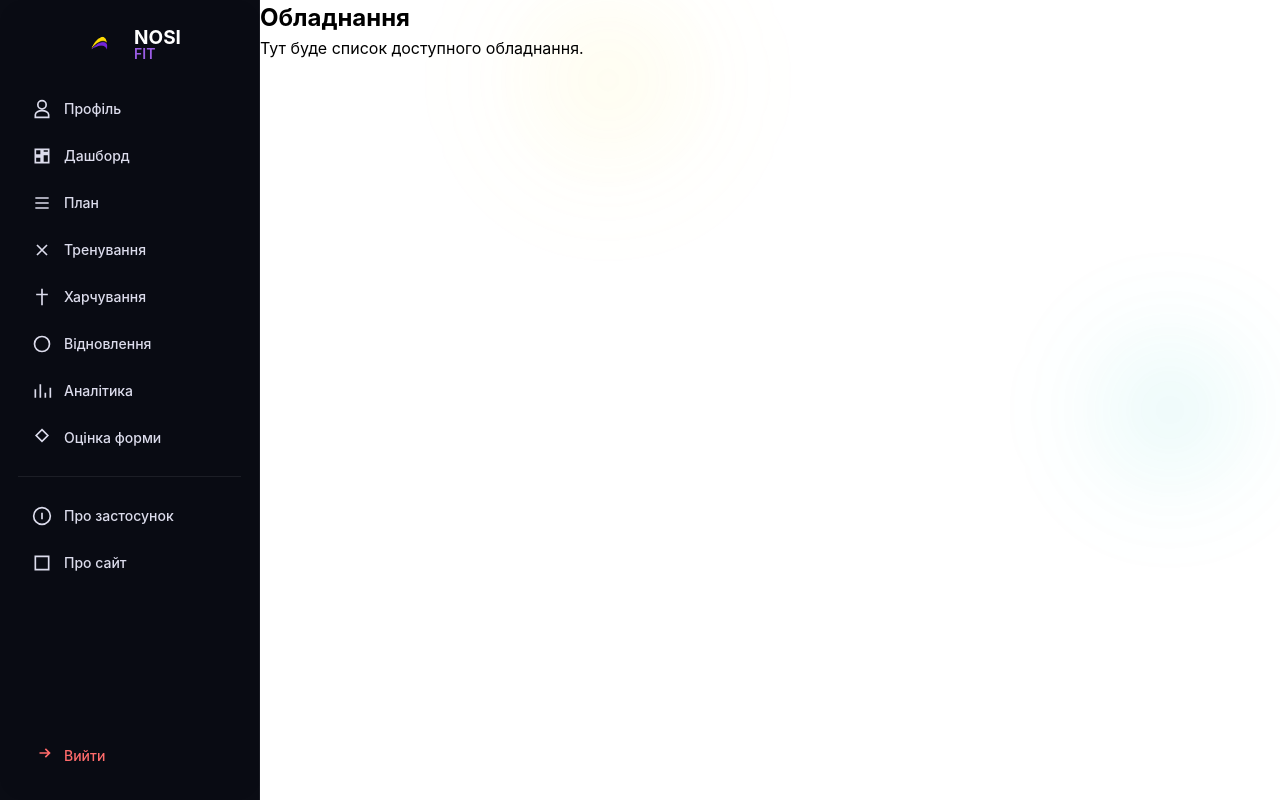
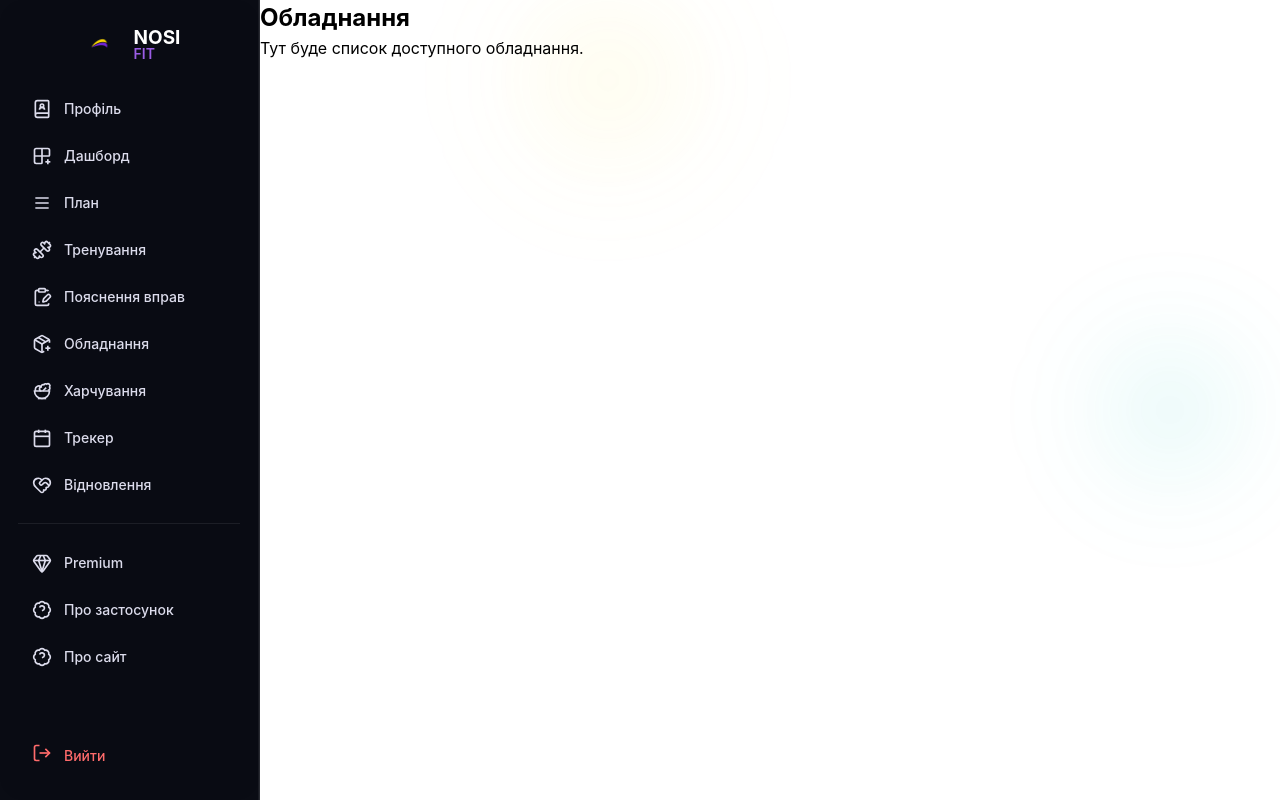
Before and after one commit to NosiOi/Nosi_website, a Flask app: page /equipment/ in a window 1280 px wide. Run offline with Flask 3, Linux system fonts and the light colour scheme.

Commit message:
The sidebar and new HTML pages have been created

```diff
--- a/myapp/app/static/css/components/sidebar.css
+++ b/myapp/app/static/css/components/sidebar.css
@@ -1,18 +1,14 @@
 .cmp-sidebar {
-    width: 260px;
-    min-width: 260px;
-    height: 100vh;
-    background: rgba(10, 12, 20, 0.92);
-    border-right: 1px solid rgba(255, 255, 255, 0.06);
-    padding: 22px 18px;
     display: flex;
     flex-direction: column;
     gap: 22px;
-    position: fixed;
-    left: 0;
-    top: 0;
-    z-index: 20;
+    width: 100%;
+    height: 100%;
+    padding: 22px 18px;
+    background: rgba(10, 12, 20, 0.92);
+    border-right: 1px solid rgba(255, 255, 255, 0.06);
     backdrop-filter: blur(14px);
+    overflow-y: auto;
 }
 
 .cmp-sidebar-header {
@@ -26,11 +22,17 @@
     align-items: center;
     gap: 12px;
     text-decoration: none;
+    transition: transform 0.25s ease;
+}
+
+.cmp-sidebar-logo:hover {
+    transform: translateY(-2px);
 }
 
 .cmp-sidebar-logo-img {
     width: 44px;
     height: 44px;
+    object-fit: contain;
 }
 
 .cmp-sidebar-logo-text {
@@ -67,16 +69,19 @@
     font-size: 14px;
     font-weight: 500;
     text-decoration: none;
-    transition: background 0.18s ease, color 0.18s ease;
+    transition: background 0.18s ease, color 0.18s ease, transform 0.18s ease;
 }
 
 .cmp-sidebar-item:hover {
     background: rgba(255, 255, 255, 0.06);
+    color: #ffffff;
+    transform: translateX(3px);
 }
 
 .cmp-sidebar-item.active {
     background: rgba(155, 93, 229, 0.25);
     color: #ffffff;
+    box-shadow: inset 0 0 0 1px rgba(155, 93, 229, 0.45);
 }
 
 .cmp-sidebar-icon {
@@ -93,6 +98,15 @@
     stroke: currentColor;
     fill: none;
     stroke-width: 2;
+    transition: transform 0.18s ease, stroke 0.18s ease;
+}
+
+.cmp-sidebar-item:hover .cmp-sidebar-icon svg {
+    transform: scale(1.08);
+}
+
+.cmp-sidebar-item.active .cmp-sidebar-icon svg {
+    stroke: #c084fc;
 }
 
 .cmp-sidebar-separator {
@@ -115,11 +129,12 @@
     font-size: 14px;
     font-weight: 500;
     text-decoration: none;
-    transition: background 0.18s ease;
+    transition: background 0.18s ease, transform 0.18s ease;
 }
 
 .cmp-sidebar-logout:hover {
     background: rgba(255, 255, 255, 0.06);
+    transform: translateX(3px);
 }
 
 .cmp-sidebar-logout-icon svg {
@@ -128,4 +143,27 @@
     stroke: currentColor;
     fill: none;
     stroke-width: 2;
+    transition: transform 0.18s ease;
 }
+
+.cmp-sidebar-logout:hover .cmp-sidebar-logout-icon svg {
+    transform: scale(1.08);
+}
+
+/* Scrollbar */
+.cmp-sidebar::-webkit-scrollbar {
+    width: 6px;
+}
+
+.cmp-sidebar::-webkit-scrollbar-track {
+    background: rgba(255, 255, 255, 0.04);
+}
+
+.cmp-sidebar::-webkit-scrollbar-thumb {
+    background: rgba(255, 255, 255, 0.12);
+    border-radius: 10px;
+}
+
+.cmp-sidebar::-webkit-scrollbar-thumb:hover {
+    background: rgba(255, 255, 255, 0.18);
+}
--- a/myapp/app/static/css/core/layout.css
+++ b/myapp/app/static/css/core/layout.css
@@ -11,7 +11,7 @@
     position: fixed;
     left: 0;
     top: 0;
-    padding: 20px 16px;
+    padding: 0px;
     background: rgba(10, 12, 20, 0.92);
     backdrop-filter: blur(12px);
     border-right: 1px solid rgba(255, 255, 255, 0.06);
--- a/myapp/app/templates/components/sidebar.html
+++ b/myapp/app/templates/components/sidebar.html
@@ -12,13 +12,15 @@
   <nav class="cmp-sidebar-nav">
     <a
       href="/profile"
-      class="cmp-sidebar-item {% if active == 'profile' %}active{% endif %}"
+      class="cmp-sidebar-item {% if active=='profile' %}active{% endif %}"
     >
       <div class="cmp-sidebar-icon">
         <svg viewBox="0 0 24 24">
+          <path d="M15 13a3 3 0 1 0-6 0" />
           <path
-            d="M12 12a5 5 0 100-10 5 5 0 000 10zm0 2c-4 0-8 2-8 5v3h16v-3c0-3-4-5-8-5z"
+            d="M4 19.5v-15A2.5 2.5 0 0 1 6.5 2H19a1 1 0 0 1 1 1v18a1 1 0 0 1-1 1H6.5a1 1 0 0 1 0-5H20"
           />
+          <circle cx="12" cy="8" r="2" />
         </svg>
       </div>
       <span>Профіль</span>
@@ -26,11 +28,15 @@
 
     <a
       href="/dashboard"
-      class="cmp-sidebar-item {% if active == 'dashboard' %}active{% endif %}"
+      class="cmp-sidebar-item {% if active=='dashboard' %}active{% endif %}"
     >
       <div class="cmp-sidebar-icon">
         <svg viewBox="0 0 24 24">
-          <path d="M4 4h7v7H4zM13 4h7v4h-7zM13 10h7v10h-7zM4 13h7v7H4z" />
+          <path
+            d="M12 3v17a1 1 0 0 1-1 1H5a2 2 0 0 1-2-2V5a2 2 0 0 1 2-2h14a2 2 0 0 1 2 2v6a1 1 0 0 1-1 1H3"
+          />
+          <path d="M16 19h6" />
+          <path d="M19 22v-6" />
         </svg>
       </div>
       <span>Дашборд</span>
@@ -38,86 +44,155 @@
 
     <a
       href="/plan"
-      class="cmp-sidebar-item {% if active == 'plan' %}active{% endif %}"
+      class="cmp-sidebar-item {% if active=='plan' %}active{% endif %}"
     >
       <div class="cmp-sidebar-icon">
-        <svg viewBox="0 0 24 24">
-          <path d="M4 6h16M4 12h16M4 18h16" />
-        </svg>
+        <svg viewBox="0 0 24 24"><path d="M4 6h16M4 12h16M4 18h16" /></svg>
       </div>
       <span>План</span>
     </a>
 
     <a
       href="/sport"
-      class="cmp-sidebar-item {% if active == 'sport' %}active{% endif %}"
+      class="cmp-sidebar-item {% if active=='sport' %}active{% endif %}"
     >
       <div class="cmp-sidebar-icon">
         <svg viewBox="0 0 24 24">
-          <path d="M6 6l12 12M6 18L18 6" />
+          <path
+            d="M17.596 12.768a2 2 0 1 0 2.829-2.829l-1.768-1.767a2 2 0 0 0 2.828-2.829l-2.828-2.828a2 2 0 0 0-2.829 2.828l-1.767-1.768a2 2 0 1 0-2.829 2.829z"
+          />
+          <path d="m2.5 21.5 1.4-1.4" />
+          <path d="m20.1 3.9 1.4-1.4" />
+          <path
+            d="M5.343 21.485a2 2 0 1 0 2.829-2.828l1.767 1.768a2 2 0 1 0 2.829-2.829l-6.364-6.364a2 2 0 1 0-2.829 2.829l1.768 1.767a2 2 0 0 0-2.828 2.829z"
+          />
+          <path d="m9.6 14.4 4.8-4.8" />
         </svg>
       </div>
       <span>Тренування</span>
     </a>
 
     <a
-      href="/nutrition"
-      class="cmp-sidebar-item {% if active == 'nutrition' %}active{% endif %}"
+      href="/training_explanation"
+      class="cmp-sidebar-item {% if active=='training_explanation' %}active{% endif %}"
     >
       <div class="cmp-sidebar-icon">
         <svg viewBox="0 0 24 24">
-          <path d="M12 2v20M5 9h14" />
+          <rect width="8" height="4" x="8" y="2" rx="1" />
+          <path
+            d="M8 4H6a2 2 0 0 0-2 2v14a2 2 0 0 0 2 2h12a2 2 0 0 0 2-2v-.5"
+          />
+          <path d="M16 4h2a2 2 0 0 1 1.73 1" />
+          <path d="M8 18h1" />
+          <path
+            d="M21.378 12.626a1 1 0 0 0-3.004-3.004l-4.01 4.012a2 2 0 0 0-.506.854l-.837 2.87a.5.5 0 0 0 .62.62l2.87-.837a2 2 0 0 0 .854-.506z"
+          />
+        </svg>
+      </div>
+      <span>Пояснення вправ</span>
+    </a>
+
+    <a
+      href="/equipment"
+      class="cmp-sidebar-item {% if active=='equipment' %}active{% endif %}"
+    >
+      <div class="cmp-sidebar-icon">
+        <svg viewBox="0 0 24 24">
+          <path d="M12 22V12" />
+          <path d="M16 17h6" />
+          <path d="M19 14v6" />
+          <path
+            d="M21 10.535V8a2 2 0 0 0-1-1.73l-7-4a2 2 0 0 0-2 0l-7 4A2 2 0 0 0 3 8v8a2 2 0 0 0 1 1.729l7 4a2 2 0 0 0 2 .001l1.675-.955"
+          />
+          <path d="M3.29 7 12 12l8.71-5" />
+          <path d="m7.5 4.27 8.997 5.148" />
+        </svg>
+      </div>
+      <span>Обладнання</span>
+    </a>
+
+    <a
+      href="/nutrition"
+      class="cmp-sidebar-item {% if active=='nutrition' %}active{% endif %}"
+    >
+      <div class="cmp-sidebar-icon">
+        <svg viewBox="0 0 24 24">
+          <path d="M7 21h10" />
+          <path d="M12 21a9 9 0 0 0 9-9H3a9 9 0 0 0 9 9Z" />
+          <path
+            d="M11.38 12a2.4 2.4 0 0 1-.4-4.77 2.4 2.4 0 0 1 3.2-2.77 2.4 2.4 0 0 1 3.47-.63 2.4 2.4 0 0 1 3.37 3.37 2.4 2.4 0 0 1-1.1 3.7 2.51 2.51 0 0 1 .03 1.1"
+          />
+          <path d="m13 12 4-4" />
+          <path d="M10.9 7.25A3.99 3.99 0 0 0 4 10c0 .73.2 1.41.54 2" />
         </svg>
       </div>
       <span>Харчування</span>
     </a>
 
     <a
-      href="/recovery"
-      class="cmp-sidebar-item {% if active == 'recovery' %}active{% endif %}"
+      href="/tracker"
+      class="cmp-sidebar-item {% if active=='tracker' %}active{% endif %}"
     >
       <div class="cmp-sidebar-icon">
         <svg viewBox="0 0 24 24">
-          <circle cx="12" cy="12" r="9" />
+          <path d="M8 2v4" />
+          <path d="M16 2v4" />
+          <rect width="18" height="18" x="3" y="4" rx="2" />
+          <path d="M3 10h18" />
+          <path d="M8 14h.01" />
+          <path d="M12 14h.01" />
+          <path d="M16 14h.01" />
+          <path d="M8 18h.01" />
+          <path d="M12 18h.01" />
+          <path d="M16 18h.01" />
+        </svg>
+      </div>
+      <span>Трекер</span>
+    </a>
+
+    <a
+      href="/recovery"
+      class="cmp-sidebar-item {% if active=='recovery' %}active{% endif %}"
+    >
+      <div class="cmp-sidebar-icon">
+        <svg viewBox="0 0 24 24">
+          <path
+            d="M19.414 14.414C21 12.828 22 11.5 22 9.5a5.5 5.5 0 0 0-9.591-3.676.6.6 0 0 1-.818.001A5.5 5.5 0 0 0 2 9.5c0 2.3 1.5 4 3 5.5l5.535 5.362a2 2 0 0 0 2.879.052 2.12 2.12 0 0 0-.004-3 2.124 2.124 0 1 0 3-3 2.124 2.124 0 0 0 3.004 0 2 2 0 0 0 0-2.828l-1.881-1.882a2.41 2.41 0 0 0-3.409 0l-1.71 1.71a2 2 0 0 1-2.828 0 2 2 0 0 1 0-2.828l2.823-2.762"
+          />
         </svg>
       </div>
       <span>Відновлення</span>
     </a>
 
+    <div class="cmp-sidebar-separator"></div>
+
     <a
-      href="/analytics"
-      class="cmp-sidebar-item {% if active == 'analytics' %}active{% endif %}"
+      href="/premium"
+      class="cmp-sidebar-item {% if active=='premium' %}active{% endif %}"
     >
       <div class="cmp-sidebar-icon">
         <svg viewBox="0 0 24 24">
-          <path d="M4 20V10M10 20V4M16 20v-6M22 20V8" />
+          <path d="M10.5 3 8 9l4 13 4-13-2.5-6" />
+          <path
+            d="M17 3a2 2 0 0 1 1.6.8l3 4a2 2 0 0 1 .013 2.382l-7.99 10.986a2 2 0 0 1-3.247 0l-7.99-10.986A2 2 0 0 1 2.4 7.8l2.998-3.997A2 2 0 0 1 7 3z"
+          />
+          <path d="M2 9h20" />
         </svg>
       </div>
-      <span>Аналітика</span>
+      <span>Premium</span>
     </a>
 
     <a
-      href="/assessment"
-      class="cmp-sidebar-item {% if active == 'assessment' %}active{% endif %}"
+      href="/about"
+      class="cmp-sidebar-item {% if active=='about' %}active{% endif %}"
     >
       <div class="cmp-sidebar-icon">
         <svg viewBox="0 0 24 24">
-          <path d="M12 2l7 7-7 7-7-7z" />
-        </svg>
-      </div>
-      <span>Оцінка форми</span>
-    </a>
-
-    <div class="cmp-sidebar-separator"></div>
-
-    <a
-      href="/about"
-      class="cmp-sidebar-item {% if active == 'about' %}active{% endif %}"
-    >
-      <div class="cmp-sidebar-icon">
-        <svg viewBox="0 0 24 24">
-          <circle cx="12" cy="12" r="10" />
-          <path d="M12 8v8M12 16h.01M12 6h.01" />
+          <path
+            d="M3.85 8.62a4 4 0 0 1 4.78-4.77 4 4 0 0 1 6.74 0 4 4 0 0 1 4.78 4.78 4 4 0 0 1 0 6.74 4 4 0 0 1-4.77 4.78 4 4 0 0 1-6.75 0 4 4 0 0 1-4.78-4.77 4 4 0 0 1 0-6.76Z"
+          />
+          <path d="M9.09 9a3 3 0 0 1 5.83 1c0 2-3 3-3 3" />
+          <line x1="12" x2="12.01" y1="17" y2="17" />
         </svg>
       </div>
       <span>Про застосунок</span>
@@ -125,11 +200,15 @@
 
     <a
       href="/info"
-      class="cmp-sidebar-item {% if active == 'info' %}active{% endif %}"
+      class="cmp-sidebar-item {% if active=='info' %}active{% endif %}"
     >
       <div class="cmp-sidebar-icon">
         <svg viewBox="0 0 24 24">
-          <path d="M4 4h16v16H4z" />
+          <path
+            d="M3.85 8.62a4 4 0 0 1 4.78-4.77 4 4 0 0 1 6.74 0 4 4 0 0 1 4.78 4.78 4 4 0 0 1 0 6.74 4 4 0 0 1-4.77 4.78 4 4 0 0 1-6.75 0 4 4 0 0 1-4.78-4.77 4 4 0 0 1 0-6.76Z"
+          />
+          <path d="M9.09 9a3 3 0 0 1 5.83 1c0 2-3 3-3 3" />
+          <line x1="12" x2="12.01" y1="17" y2="17" />
         </svg>
       </div>
       <span>Про сайт</span>
@@ -140,7 +219,9 @@
     <a href="/logout" class="cmp-sidebar-logout">
       <div class="cmp-sidebar-logout-icon">
         <svg viewBox="0 0 24 24">
-          <path d="M16 17l5-5-5-5M21 12H9" />
+          <path d="m16 17 5-5-5-5" />
+          <path d="M21 12H9" />
+          <path d="M9 21H5a2 2 0 0 1-2-2V5a2 2 0 0 1 2-2h4" />
         </svg>
       </div>
       Вийти
```
Also changed, not shown: myapp/app/templates/app/tracker.html (added).
